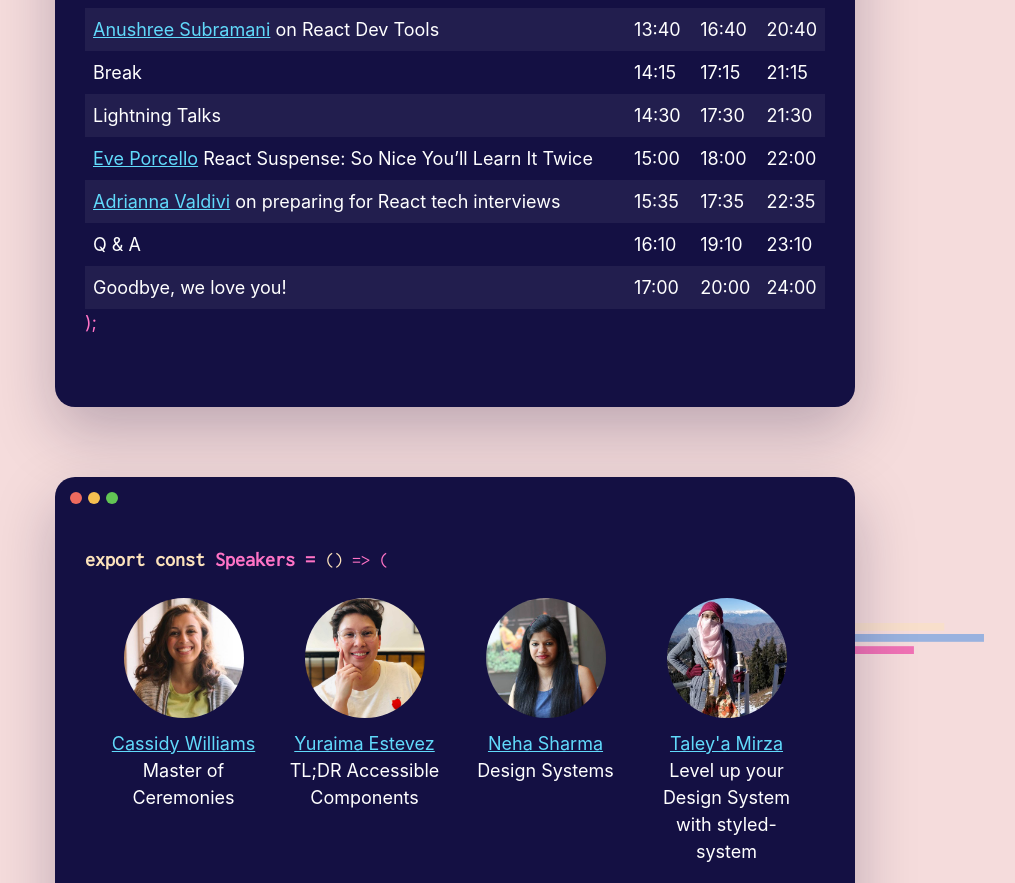
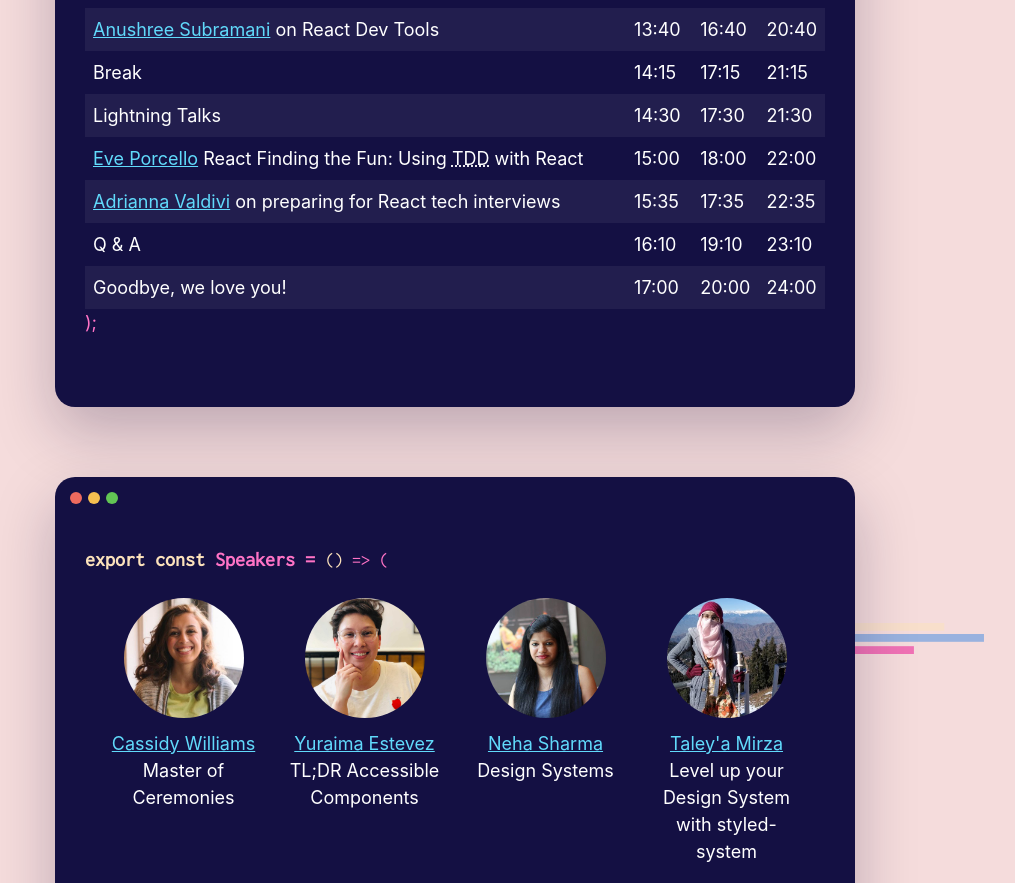
Before and after one commit to rachelnabors/women-of-react-website, a Gatsby site: page / in a window 1280 px wide. Shown: the part 1860-2743 px from the top of the page, without its empty margins (185-1200 px from the left). Built offline with nearby package versions, Linux system fonts and the light colour scheme; Gatsby itself is replaced by a stand-in of ours.

Commit message:
updating Eve's talk

```diff
--- a/src/pages/index.js
+++ b/src/pages/index.js
@@ -307,7 +307,7 @@ const IndexPage = () => {
             <tr>
               <th scope="row">
                 <a href="https://twitter.com/eveporcello">Eve Porcello</a> React
-                Suspense: So Nice You’ll Learn It Twice
+                Finding the Fun: Using <abbr title="Test Driven Development">TDD</abbr> with React
               </th>
               <td>15:00</td>
               <td>18:00</td>
```
